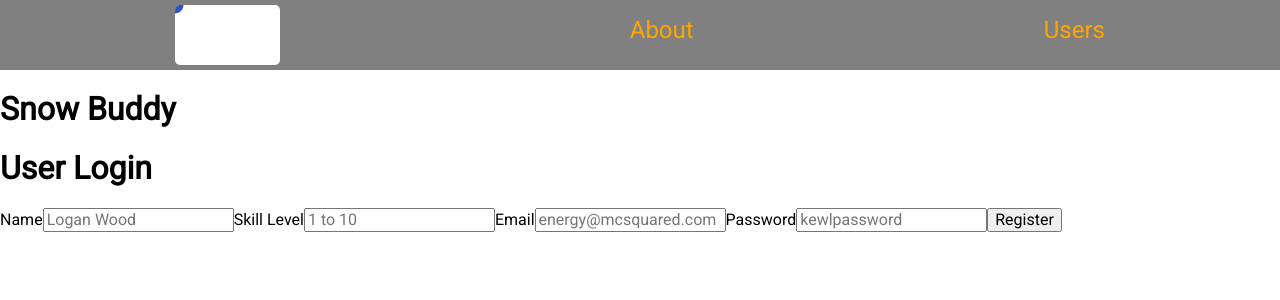
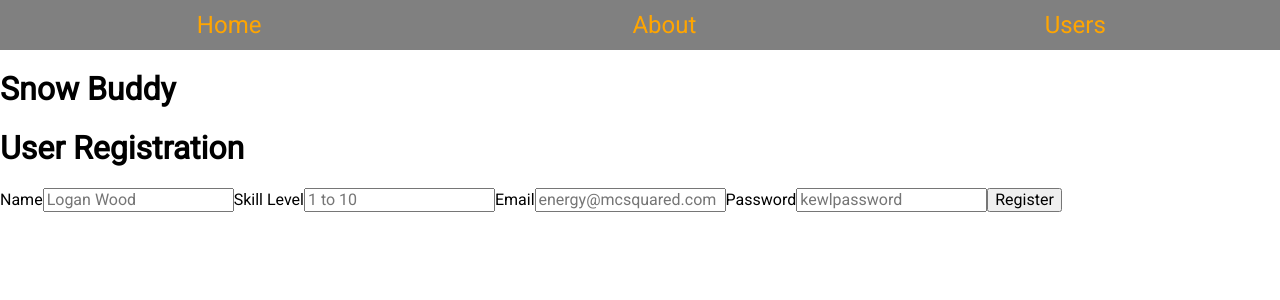
Before and after one commit to lwood54/snow-buddy, a React (Create React App) app in the folder client/: page /userRegistration in a window 1280 px wide. Shown: the top 300 px of the page. Built offline with nearby package versions, Linux system fonts and the light colour scheme.

Commit message:
clip path nav hover

```diff
--- a/client/src/navigation/nav.module.scss
+++ b/client/src/navigation/nav.module.scss
@@ -13,30 +13,48 @@
 	color: $txt-color;
 	font-size: $nav-font-size;
 	text-decoration: none;
-	padding: 5px;
+	// padding: 5px;
 	display: flex;
 	flex-direction: row;
 	justify-content: center;
 	align-content: center;
 	line-height: 50px;
 	border-radius: 5px;
+	box-sizing: border-box;
+}
 
-	&:hover {
-		color: $txt-hover;
-	}
+.linkContainer {
+	position: relative;
+	padding: 5px;
+	width: 100px;
 }
 
 .container {
-	width: 100%;
-	background: white;
-	border-radius: 5px;
 	.inner {
 		background-color: rgb(47, 81, 194);
-		padding: 5px 20px;
+		width: 100%;
 		border-radius: 5px;
+		position: absolute;
+		top: 0;
+		left: 0;
 		color: white;
-		clip-path: circle(10% at 0 0);
+		clip-path: circle(10% at -10% -10%);
 		transition: all 0.5s ease-in-out;
+		box-sizing: border-box;
+		display: flex;
+		justify-content: center;
+		align-content: center;
+	}
+	.inner2 {
+		position: absolute;
+		top: 0;
+		left: 0;
+		border-radius: 5px;
+		width: 100%;
+		box-sizing: border-box;
+		display: flex;
+		justify-content: center;
+		align-content: center;
 	}
 	&:hover .inner {
 		clip-path: circle(100px at 50% 50%);
--- a/client/src/navigation/navBar.js
+++ b/client/src/navigation/navBar.js
@@ -5,11 +5,14 @@ import cls from "./nav.module.scss";
 const navBar = () => {
 	return (
 		<nav className={cls.navContainer}>
-			<Link to="/" className={cls.linkStyle}>
-				<div className={cls.container}>
-					<div className={cls.inner}>Home</div>
-				</div>
-			</Link>
+			<div className={cls.linkContainer}>
+				<Link to="/" className={cls.linkStyle}>
+					<div className={cls.container}>
+						<div className={cls.inner2}>Home</div>
+						<div className={cls.inner}>Home</div>
+					</div>
+				</Link>
+			</div>
 			<Link to="/about/" className={cls.linkStyle}>
 				About
 			</Link>
--- a/client/src/pages/userRegistration.js
+++ b/client/src/pages/userRegistration.js
@@ -70,7 +70,7 @@ const UserRegistration = () => {
 
 	return (
 		<div>
-			<h1>User Login</h1>
+			<h1>User Registration</h1>
 			<form onSubmit={handleRegister}>
 				<label>Name</label>
 				<input type="text" onChange={handleChange} name="name" placeholder="Logan Wood" value={userName} />
```
